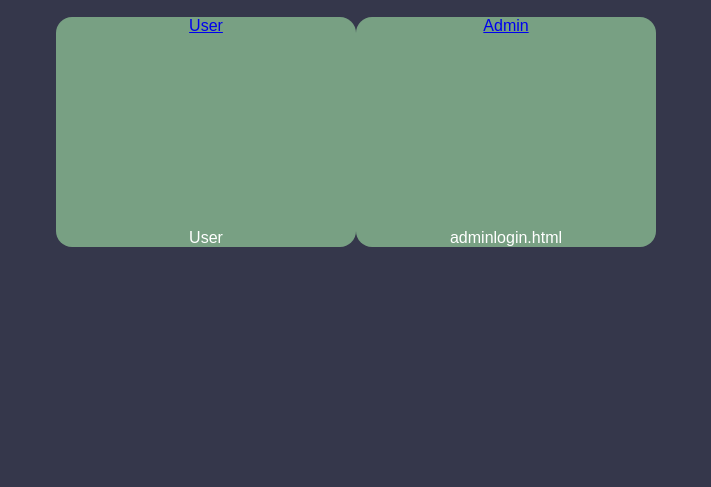
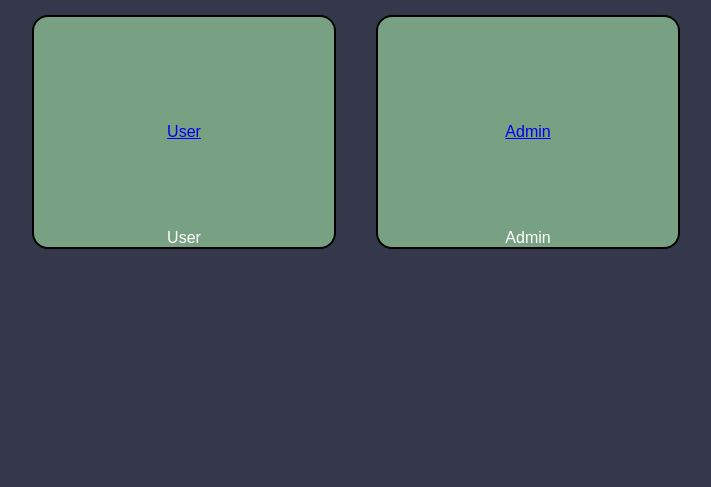
Before and after one commit to katariaNandini/SNUWHEELZ, a website: page dbms project/admin_user.html in a window 1280 px wide. Shown: the part 313-800 px from the top of the page, without its empty margins (284-995 px from the left). Drawn offline with Linux system fonts and the light colour scheme; files whose address does not match are found by name.

Commit message:
Update admin_user.css

```diff
--- a/dbms project/assets/admin_user.css
+++ b/dbms project/assets/admin_user.css
@@ -20,13 +20,18 @@ body {
 }
 
 #role-selection a {
-  display: block;
+    display: flex;
+    justify-content: center;
+    align-items: center;
     width: 300px;
     height: 230px;
     background-color: #78A083;
     border-radius: 1rem;
     position: relative;
+    margin: 0 20px; /* Adjust this value to increase or decrease the space between the boxes */
+    border: 2px solid black; /* Add this line */
   }
+
 
 #role-selection a::before {
   content: attr(href);
@@ -42,4 +47,10 @@ body {
 }
 
 #role-selection a[href="adminlogin.html"]::before {
-  content: "Admin";}
+  content: "Admin";
+}
+
+#role-selection a img {
+  max-width: 100%;
+  max-height: 100%;
+}
```
Lines whose indentation alone changed are shown as unchanged.
